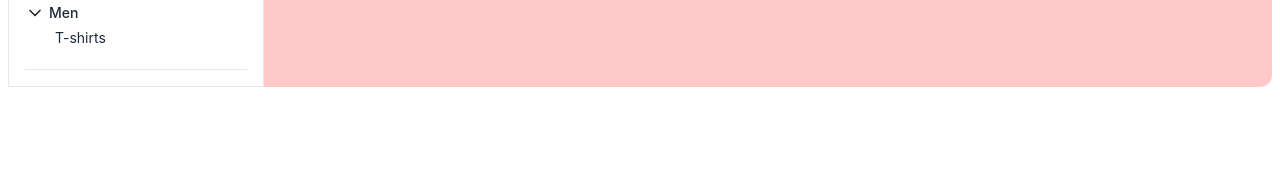
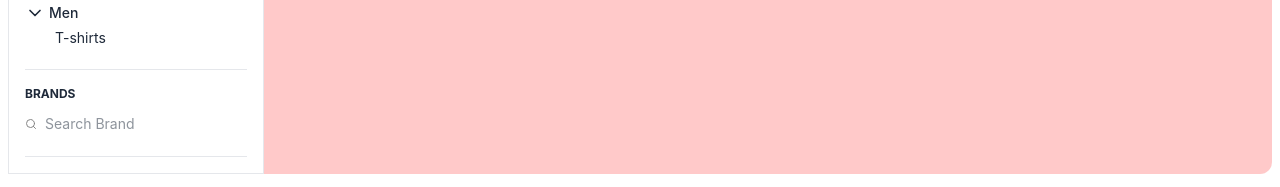
Before and after one commit to divmarshal/shopcart, a React (Vite) app: page / in a window 1280 px wide. Shown: the part 974-1161 px from the top of the page. Before the commit the page ends 1077 px from the top, so only its background shows below. Built offline with nearby package versions, Linux system fonts and the light colour scheme.

Commit message:
Add BrandFilters component to Filters section for enhanced brand search functionality

```diff
--- /dev/null
+++ b/src/pages/home/Filters/BrandFilters.jsx
@@ -0,0 +1,24 @@
+import { Search } from "lucide-react";
+import React from "react";
+
+const BrandFilters = () => {
+  return (
+    <div className="bg-white border-b border-gray-200 select-none font-sans pb-4">
+      <h1 className="text-xs font-bold text-gray-800 p-4 pl-0">BRANDS</h1>
+      <div className="flex items-center gap-2 -mt-2 border-b-2 border-transparent focus-within:border-blue-500">
+        <span className="text-text-gray">
+          <Search size={12} />
+        </span>
+        <input
+          type="search"
+          name="brandSearch"
+          placeholder="Search Brand"
+          aria-label="Search brands"
+          className="w-full  py-1 pr-8 text-sm outline-none "
+        />
+      </div>
+    </div>
+  );
+};
+
+export default BrandFilters;
--- a/src/pages/home/Filters/Filters.jsx
+++ b/src/pages/home/Filters/Filters.jsx
@@ -1,5 +1,6 @@
 import React from "react";
 import CategoryFilters from "./CategoryFilters";
+import BrandFilters from "./BrandFilters";
 
 const Filters = () => {
   return (
@@ -14,6 +15,7 @@ const Filters = () => {
       </div> */}
 
       <CategoryFilters />
+      <BrandFilters />
     </aside>
   );
 };
```
